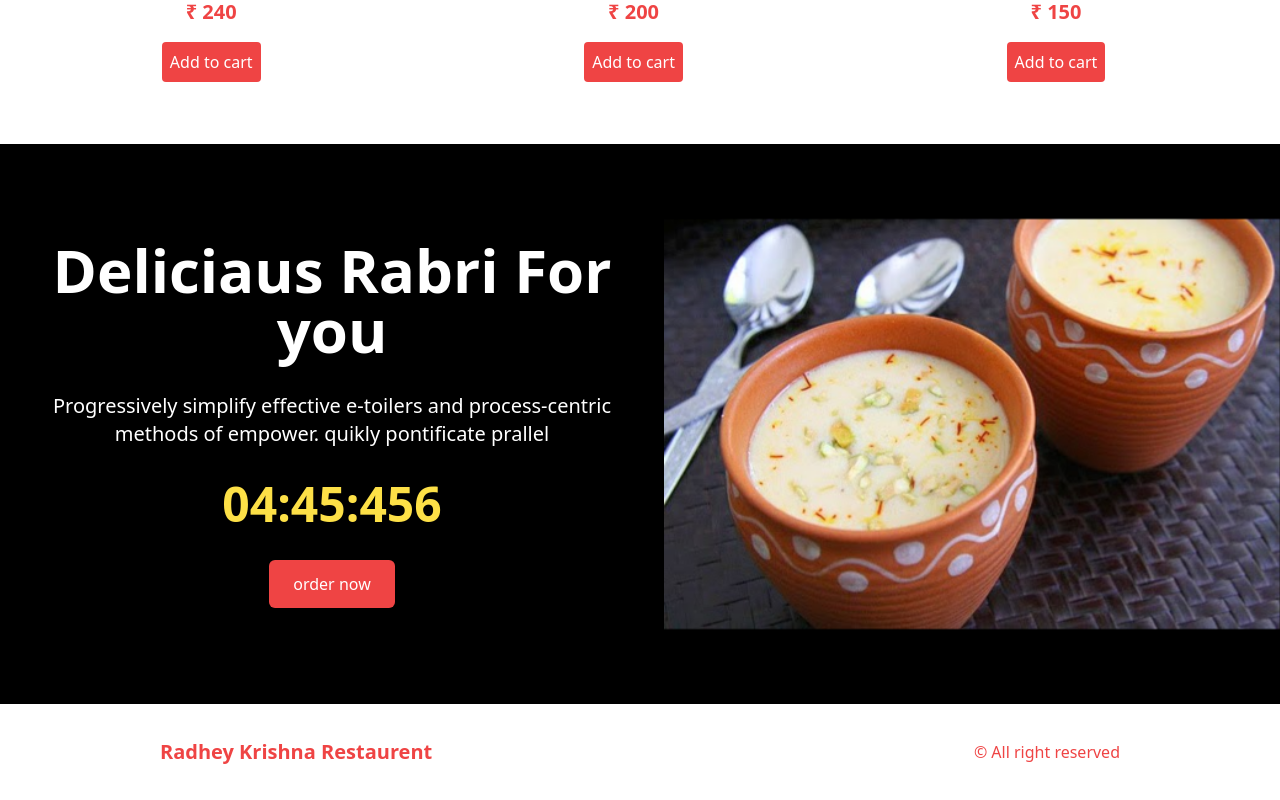
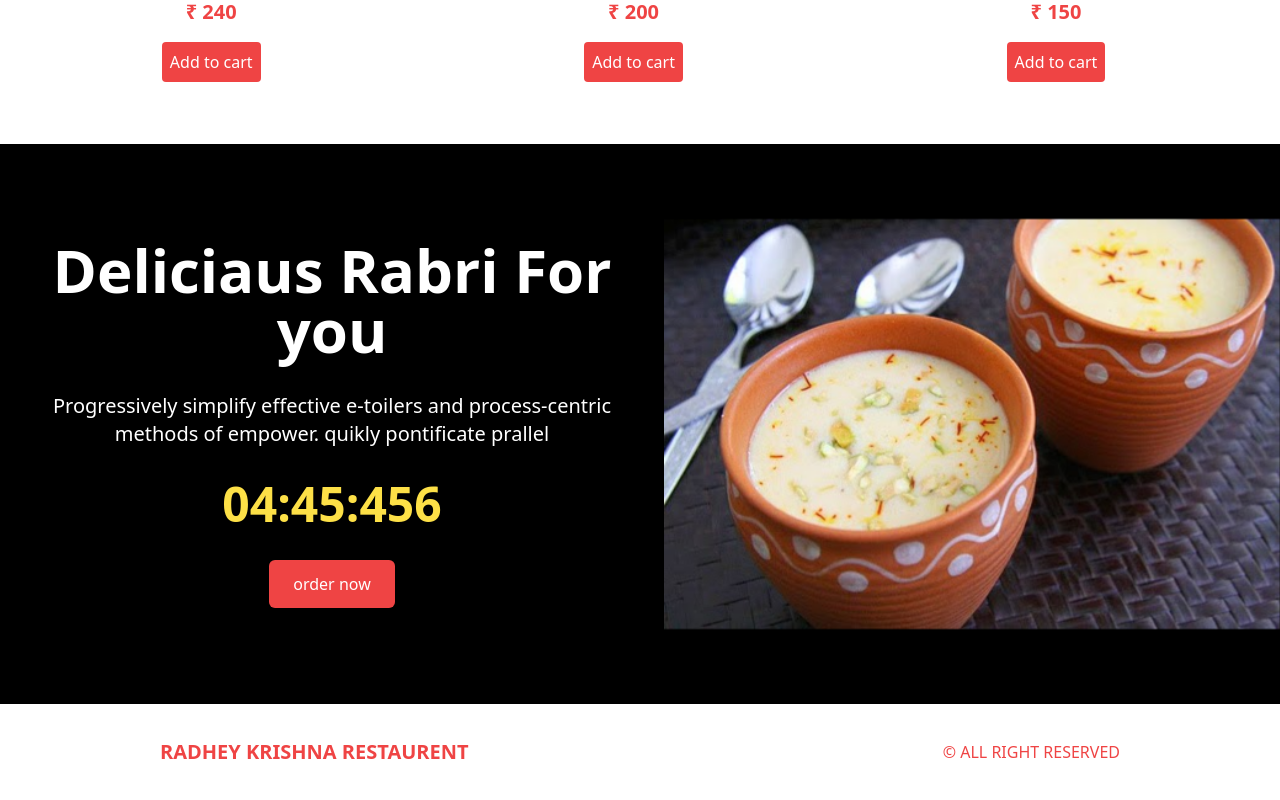
Before and after one commit to Mohityadav47/Radheykrishnarestaurent, a Next.js app: page / in a window 1280 px wide. Shown: the part 1147-1947 px from the top of the page. Built offline with nearby package versions, Linux system fonts and the light colour scheme.

Commit message:
Update Footer.tsx

```diff
--- a/app/components/Footer.tsx
+++ b/app/components/Footer.tsx
@@ -6,9 +6,9 @@ const Footer = () => {
     <div className='h-1/2 md:h-24 p-4 lg:px-20 xl:px-40 text-red-500 flex items-center justify-between'>
 
 
-      <Link className='font-bold text-xl' href=""> Radhey Krishna Restaurent</Link>
+      <Link className='font-bold text-xl' href="https://mohit-yadav-portfolio-7vh8wcskb-mohityadav47.vercel.app/"> RADHEY KRISHNA RESTAURENT</Link>
     <p>
-    &#169; All right reserved
+    &#169; ALL RIGHT RESERVED
     </p>
 
     </div>
```
